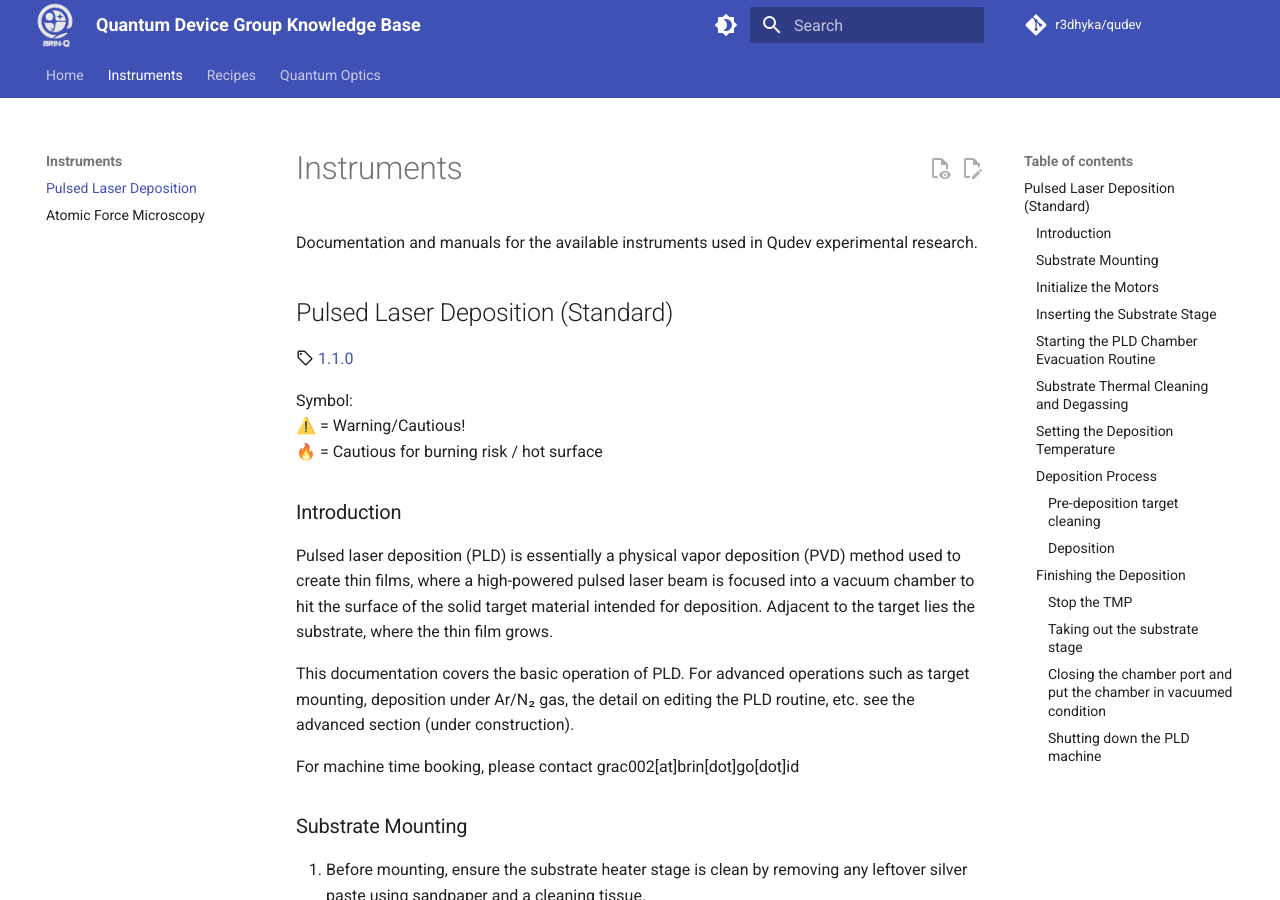
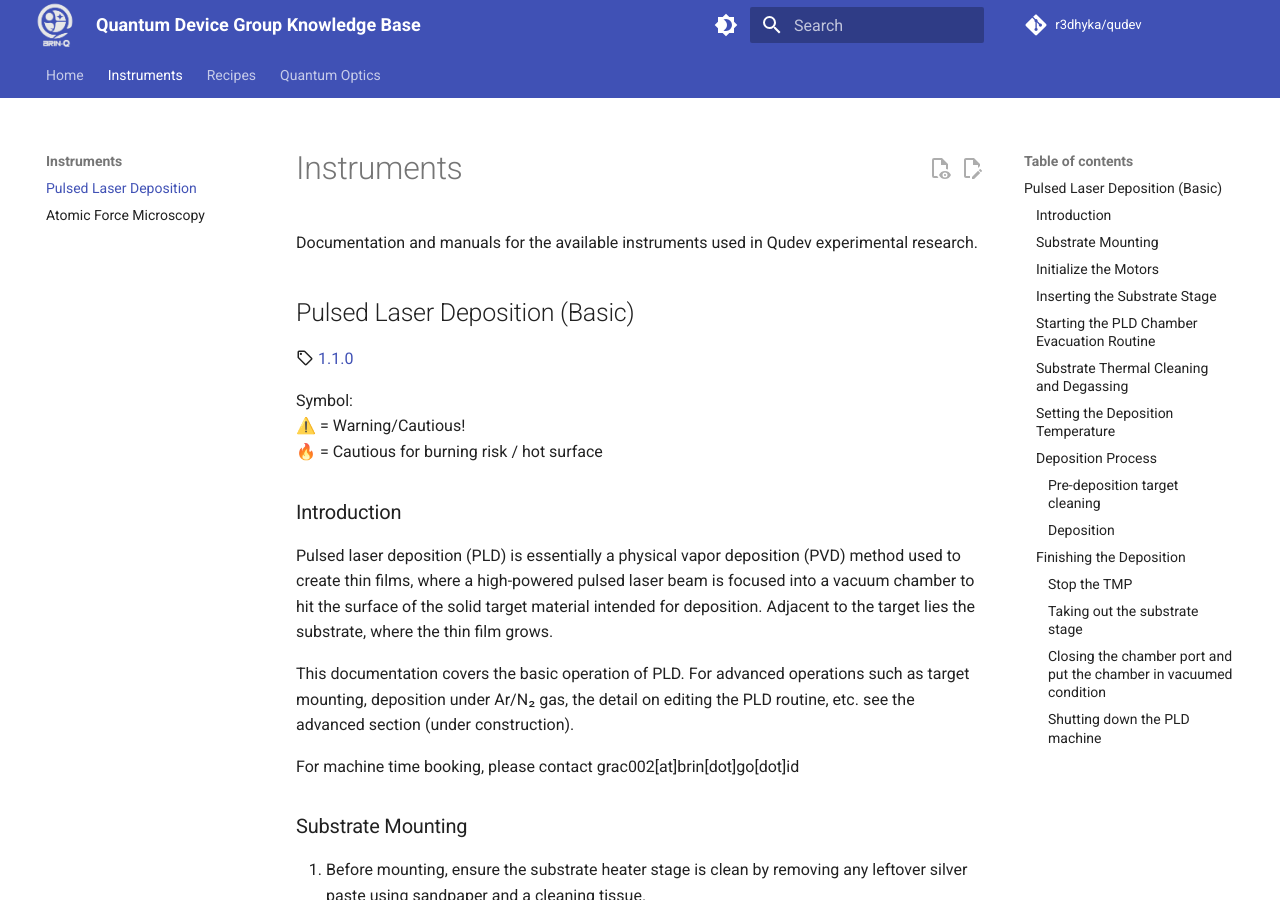
Before and after one commit to r3dhyka/qudev, an MkDocs documentation site: the page built from docs/instruments/pld.md, in a window 1280 px wide and 900 px high. Built offline with MkDocs 1.6.1 and Material for MkDocs 9.7.7, drawn with Linux system fonts in a browser that asks for light colours; emoji names are drawn with the system emoji font; comment, search, counter and statistics services are not loaded.

Commit message:
Update pld.md

```diff
--- a/docs/instruments/pld.md
+++ b/docs/instruments/pld.md
@@ -3,7 +3,7 @@
 Documentation and manuals for the available instruments used in Qudev experimental research.
 
 
-## Pulsed Laser Deposition (Standard)
+## Pulsed Laser Deposition (Basic)
 :material-tag-outline:{ title="Minimum version" } [1.1.0](../changelog/index.md)
 
 Symbol:<br>
```
